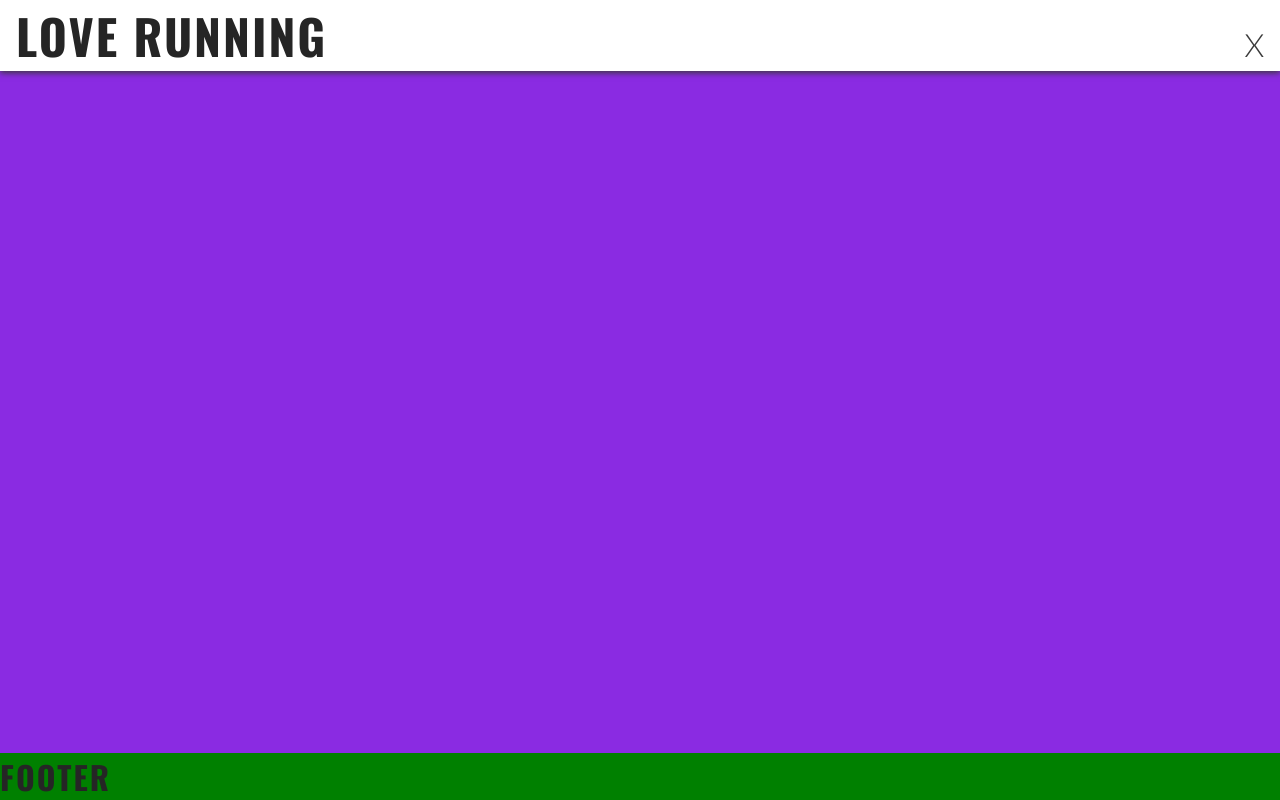
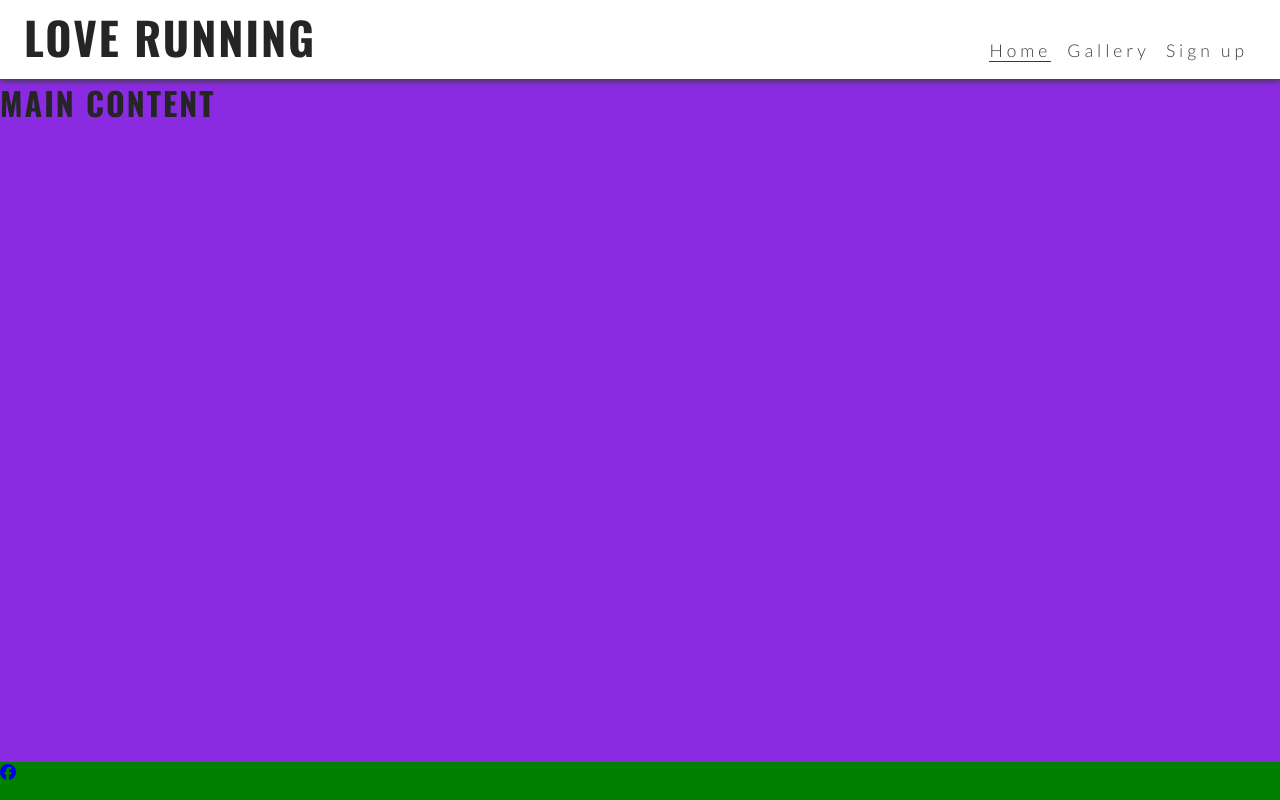
Before and after one commit to Sam-stallard12345/Love-running, a plain HTML site: page index.html in a window 1280 px wide. Drawn offline with nearby package versions, Linux system fonts and the light colour scheme.

Commit message:
uploaded first icon from fontawesome

```diff
--- a/css/styles.css
+++ b/css/styles.css
@@ -31,7 +31,7 @@ body {
 header {
     background-color: #ffffff;
     padding: 0 1rem;
-    position:fixed;
+    position: fixed;
     z-index: 99;
     width: 100%;
     box-shadow: 0 2px 6px #3a3a3a;
@@ -106,7 +106,7 @@ footer {
 }
 
 /* Applies to tablets and larger */
-@media screen and (min-width: 768ox) {
+@media screen and (min-width: 768px) {
     nav {
         display: block;
         position: relative;
@@ -126,4 +126,24 @@ footer {
     .nav-toggle-label {
         display: none;
     }
+
+    #logo {
+        font-size: 280%;
+        line-height: 75px;
+        margin: 0 0.5rem;
+    }
+
+    main {
+        margin-top: 79px;
+    }
+
+
 }
+
+@media screen and (min-width: 992px) {
+    #menu a:hover {
+
+        border-bottom: 1px solid #3a3a3a;
+    }
+
+}
--- a/index.html
+++ b/index.html
@@ -35,8 +35,14 @@
         <h1>Main content</h1>
     </main>
     <footer>
-        <h1>Footer</h1>
+        <ul>
+            <li><a href="https://www.facebook.com" target="_blank" rel="noopener" aria-label="Visit our facebook page (opens in a new tab)"><i class="fa-brands fa-facebook"></i></a></li>
+            <li><a href=""></a></li>
+        </ul>
     </footer>
+
+    <!-- Font Awesome Kit-->
+    <script src="https://kit.fontawesome.com/302d05e24e.js" crossorigin="anonymous"></script>
 </body>
 
 </html>
```
